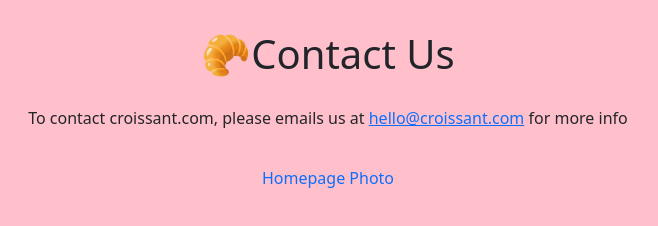
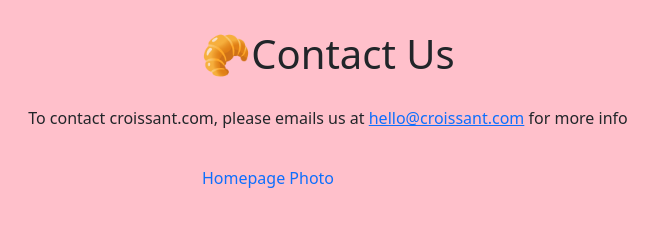
Before and after one commit to saracorreaprata/Crossaint, a plain HTML site: page contact.html in a window 1280 px wide. Shown: the whole page, without its empty margins (312-970 px from the left). Drawn offline with nearby package versions, Linux system fonts and the light colour scheme.

Commit message:
added css

```diff
--- a/contact.html
+++ b/contact.html
@@ -13,7 +13,7 @@
 <p>To contact croissant.com, please emails us at
     <a href="mailto:hello@croissant.com">hello@croissant.com</a> for more info
 </p>
-<div class="contact">
+<div class="container">
 <a href="/index.html" class="text-decoration-none">Homepage</a>
 <a href="/photo.html" class="text-decoration-none">Photo</a>
 </div>
--- a/src/styles.css
+++ b/src/styles.css
@@ -21,7 +21,3 @@ p{
     text-align: center;
     margin: 0 10px;
 }
-
-.contact{
-    text-align: center;
-}
```
